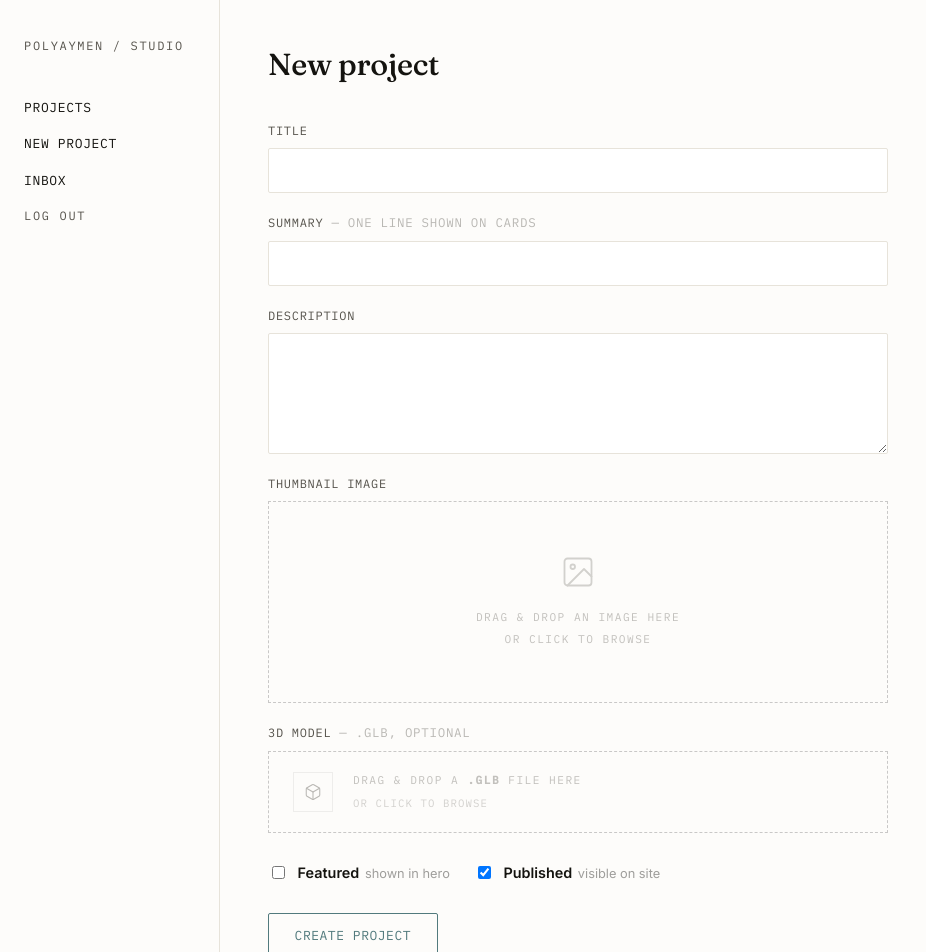
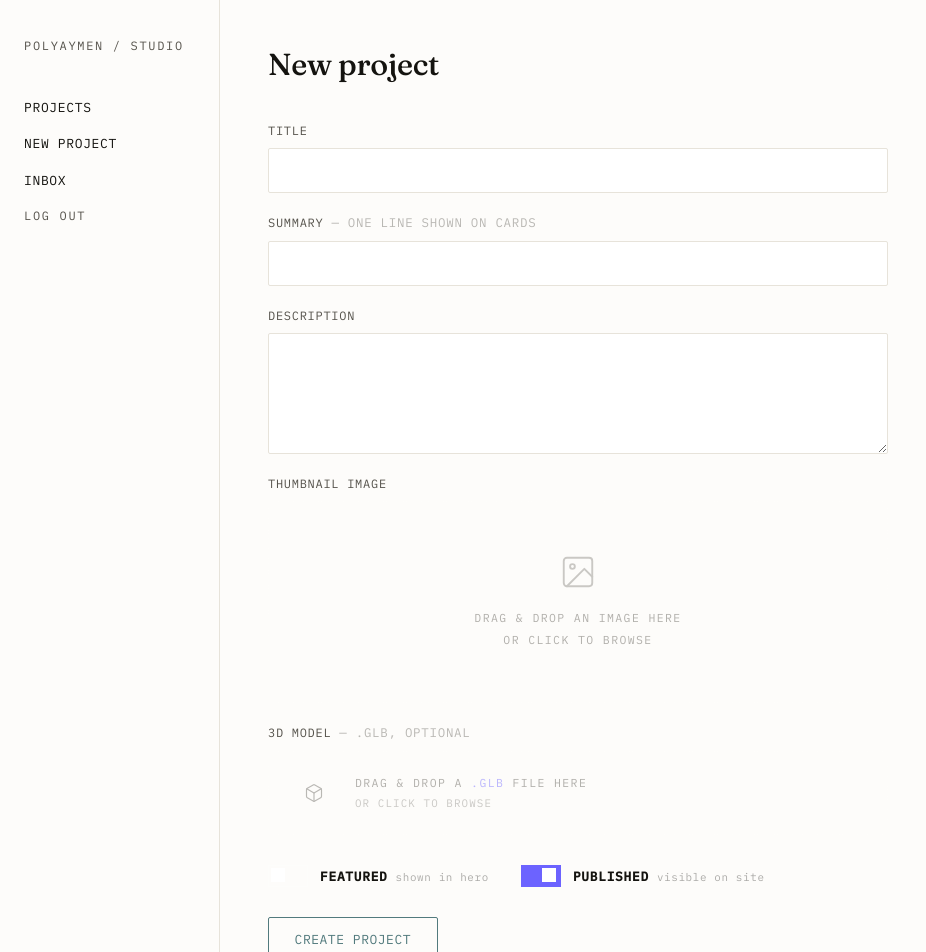
Before and after one commit to ZIKDZ/polyaymen, a React (Vite) app in the folder frontend/: page /dashboard/projects/new in a window 1280 px wide. Shown: the top 952 px of the page, without its empty margins (0-926 px from the left). Built offline with nearby package versions, Linux system fonts and the light colour scheme; no server answers; sample sign-in values are in the browser's storage.

Commit message:
railway test

```diff
--- a/frontend/src/pages/dashboard/ProjectForm.jsx
+++ b/frontend/src/pages/dashboard/ProjectForm.jsx
@@ -144,25 +144,30 @@ export default function ProjectForm() {
               display: "block",
               position: "relative",
               cursor: "pointer",
-              border: `1px dashed ${thumbnailDragging
-                ? "var(--color-fg, currentColor)"
-                : "var(--color-border, rgba(0,0,0,0.2))"}`,
-              background: thumbnailDragging ? "rgba(0,0,0,0.02)" : "transparent",
+              border: `1px dashed ${thumbnailDragging ? "var(--accent)" : "rgba(255,255,255,0.15)"}`,
+              background: thumbnailDragging ? "rgba(255,255,255,0.03)" : "transparent",
               transition: "border-color 0.2s, background 0.2s",
               overflow: "hidden",
             }}
           >
             {thumbnailPreview ? (
+              /* ── has preview ── */
               <div style={{ position: "relative" }}>
                 <img
                   src={thumbnailPreview}
                   alt="Thumbnail preview"
-                  style={{ width: "100%", maxHeight: "280px", objectFit: "cover", display: "block" }}
+                  style={{
+                    width: "100%",
+                    maxHeight: "280px",
+                    objectFit: "cover",
+                    display: "block",
+                  }}
                 />
-                <div
-                  style={{
-                    position: "absolute", inset: 0,
-                    background: "rgba(0,0,0,0.5)",
+                {/* dark overlay on hover handled via CSS trick with a sibling */}
+                <div style={{
+                  position: "absolute",
+                  inset: 0,
+                  background: "rgba(0,0,0,0.55)",
                   display: "flex",
                   flexDirection: "column",
                   alignItems: "center",
@@ -171,27 +176,28 @@ export default function ProjectForm() {
                   opacity: 0,
                   transition: "opacity 0.2s",
                 }}
+                  className="thumb-overlay"
                   onMouseEnter={(e) => (e.currentTarget.style.opacity = 1)}
                   onMouseLeave={(e) => (e.currentTarget.style.opacity = 0)}
                 >
-                  <svg width="26" height="26" viewBox="0 0 24 24" fill="none"
-                    stroke="#fff" strokeWidth="1.5" strokeLinecap="round" strokeLinejoin="round">
+                  <svg width="28" height="28" viewBox="0 0 24 24" fill="none"
+                    stroke="currentColor" strokeWidth="1.5" strokeLinecap="round" strokeLinejoin="round">
                     <path d="M21 15v4a2 2 0 0 1-2 2H5a2 2 0 0 1-2-2v-4" />
                     <polyline points="17 8 12 3 7 8" />
                     <line x1="12" y1="3" x2="12" y2="15" />
                   </svg>
                   <span style={{
                     fontFamily: "var(--font-mono, monospace)",
-                    fontSize: "0.68rem",
+                    fontSize: "0.7rem",
                     letterSpacing: "0.12em",
                     textTransform: "uppercase",
-                    color: "#fff",
                   }}>
                     Replace image
                   </span>
                 </div>
               </div>
             ) : (
+              /* ── empty state ── */
               <div style={{
                 minHeight: "200px",
                 display: "flex",
@@ -201,26 +207,27 @@ export default function ProjectForm() {
                 gap: "1rem",
                 padding: "2.5rem 1rem",
               }}>
-                <svg width="36" height="36" viewBox="0 0 24 24" fill="none"
+                <svg width="38" height="38" viewBox="0 0 24 24" fill="none"
                   stroke="currentColor" strokeWidth="1.2" strokeLinecap="round" strokeLinejoin="round"
-                  style={{ opacity: 0.25 }}>
+                  style={{ opacity: 0.3 }}>
                   <rect x="3" y="3" width="18" height="18" rx="2" />
                   <circle cx="8.5" cy="8.5" r="1.5" />
                   <polyline points="21 15 16 10 5 21" />
                 </svg>
+                <div style={{ textAlign: "center" }}>
                   <p style={{
                     margin: 0,
                     fontFamily: "var(--font-mono, monospace)",
-                  fontSize: "0.7rem",
-                  letterSpacing: "0.13em",
+                    fontSize: "0.72rem",
+                    letterSpacing: "0.12em",
                     textTransform: "uppercase",
-                  opacity: 0.35,
-                  textAlign: "center",
-                  lineHeight: 2,
+                    opacity: 0.45,
+                    lineHeight: 1.9,
                   }}>
                     Drag &amp; drop an image here<br />
                     or click to browse
                   </p>
+                </div>
               </div>
             )}
 
@@ -255,28 +262,25 @@ export default function ProjectForm() {
               gap: "1.25rem",
               padding: "1.25rem 1.5rem",
               cursor: "pointer",
-              border: `1px dashed ${glbDragging
-                ? "var(--color-fg, currentColor)"
-                : "var(--color-border, rgba(0,0,0,0.2))"}`,
-              background: glbDragging ? "rgba(0,0,0,0.02)" : "transparent",
+              border: `1px dashed ${glbDragging ? "var(--accent)" : "rgba(255,255,255,0.15)"}`,
+              background: glbDragging ? "rgba(255,255,255,0.03)" : "transparent",
               transition: "border-color 0.2s, background 0.2s",
             }}
           >
-            {/* icon */}
+            {/* icon block */}
             <span style={{
               display: "flex",
               alignItems: "center",
               justifyContent: "center",
-              width: "40px",
-              height: "40px",
-              border: "1px solid var(--color-border, rgba(0,0,0,0.15))",
+              width: "42px",
+              height: "42px",
+              background: "rgba(255,255,255,0.05)",
               flexShrink: 0,
-              opacity: glbFile ? 1 : 0.4,
-              transition: "opacity 0.2s",
             }}>
-              <svg width="18" height="18" viewBox="0 0 24 24" fill="none"
-                stroke="currentColor" strokeWidth="1.4"
-                strokeLinecap="round" strokeLinejoin="round">
+              <svg width="20" height="20" viewBox="0 0 24 24" fill="none"
+                stroke={glbFile ? "var(--accent, #6c63ff)" : "currentColor"}
+                strokeWidth="1.4" strokeLinecap="round" strokeLinejoin="round"
+                style={{ opacity: glbFile ? 1 : 0.4, transition: "opacity 0.2s" }}>
                 <path d="M21 16V8a2 2 0 0 0-1-1.73l-7-4a2 2 0 0 0-2 0l-7 4A2 2 0 0 0 3 8v8a2 2 0 0 0 1 1.73l7 4a2 2 0 0 0 2 0l7-4A2 2 0 0 0 21 16z" />
                 <polyline points="3.27 6.96 12 12.01 20.73 6.96" />
                 <line x1="12" y1="22.08" x2="12" y2="12" />
@@ -290,7 +294,7 @@ export default function ProjectForm() {
                   <p style={{
                     margin: 0,
                     fontFamily: "var(--font-mono, monospace)",
-                    fontSize: "0.78rem",
+                    fontSize: "0.8rem",
                     letterSpacing: "0.06em",
                     whiteSpace: "nowrap",
                     overflow: "hidden",
@@ -301,10 +305,10 @@ export default function ProjectForm() {
                   <p style={{
                     margin: "0.2rem 0 0",
                     fontFamily: "var(--font-mono, monospace)",
-                    fontSize: "0.67rem",
+                    fontSize: "0.68rem",
                     letterSpacing: "0.08em",
                     textTransform: "uppercase",
-                    opacity: 0.35,
+                    opacity: 0.4,
                   }}>
                     {(glbFile.size / 1024 / 1024).toFixed(2)} MB — click to replace
                   </p>
@@ -314,22 +318,22 @@ export default function ProjectForm() {
                   <p style={{
                     margin: 0,
                     fontFamily: "var(--font-mono, monospace)",
-                    fontSize: "0.7rem",
-                    letterSpacing: "0.13em",
+                    fontSize: "0.72rem",
+                    letterSpacing: "0.12em",
                     textTransform: "uppercase",
-                    opacity: 0.35,
+                    opacity: 0.45,
                   }}>
                     Drag &amp; drop a{" "}
-                    <span style={{ opacity: 1, fontWeight: 700 }}>.glb</span>
+                    <span style={{ color: "var(--accent, #6c63ff)", opacity: 1 }}>.glb</span>
                     {" "}file here
                   </p>
                   <p style={{
-                    margin: "0.3rem 0 0",
+                    margin: "0.2rem 0 0",
                     fontFamily: "var(--font-mono, monospace)",
-                    fontSize: "0.67rem",
+                    fontSize: "0.68rem",
                     letterSpacing: "0.1em",
                     textTransform: "uppercase",
-                    opacity: 0.25,
+                    opacity: 0.3,
                   }}>
                     or click to browse
                   </p>
@@ -337,30 +341,30 @@ export default function ProjectForm() {
               )}
             </div>
 
-            {/* clear */}
+            {/* clear button */}
             {glbFile && (
               <button
                 type="button"
                 onClick={(e) => { e.preventDefault(); setGlbFile(null); }}
                 style={{
                   background: "none",
-                  border: "1px solid var(--color-border, rgba(0,0,0,0.15))",
+                  border: "1px solid rgba(255,255,255,0.12)",
                   cursor: "pointer",
-                  padding: "0.3rem 0.45rem",
+                  padding: "0.3rem",
                   display: "flex",
                   alignItems: "center",
                   justifyContent: "center",
                   flexShrink: 0,
+                  opacity: 0.5,
                   color: "inherit",
-                  opacity: 0.45,
                   transition: "opacity 0.15s",
                 }}
                 onMouseEnter={(e) => (e.currentTarget.style.opacity = 1)}
-                onMouseLeave={(e) => (e.currentTarget.style.opacity = 0.45)}
+                onMouseLeave={(e) => (e.currentTarget.style.opacity = 0.5)}
                 title="Remove file"
               >
-                <svg width="12" height="12" viewBox="0 0 24 24" fill="none"
-                  stroke="currentColor" strokeWidth="2.5" strokeLinecap="round">
+                <svg width="14" height="14" viewBox="0 0 24 24" fill="none"
+                  stroke="currentColor" strokeWidth="2" strokeLinecap="round">
                   <line x1="18" y1="6" x2="6" y2="18" />
                   <line x1="6" y1="6" x2="18" y2="18" />
                 </svg>
@@ -377,8 +381,8 @@ export default function ProjectForm() {
           </label>
         </div>
 
-        {/* ── Toggles — original checkbox style ── */}
-        <div style={{ display: "flex", gap: "1.5rem", margin: "1.75rem 0" }}>
+        {/* ── Toggles ── */}
+        <div style={{ display: "flex", gap: "2rem", margin: "1.75rem 0 1.75rem" }}>
           {[
             { name: "is_featured", label: "Featured", sub: "shown in hero" },
             { name: "published", label: "Published", sub: "visible on site" },
@@ -388,21 +392,56 @@ export default function ProjectForm() {
               style={{
                 display: "flex",
                 alignItems: "center",
-                gap: "0.6rem",
+                gap: "0.75rem",
                 cursor: "pointer",
                 userSelect: "none",
-                fontSize: "0.9rem",
               }}
             >
+              {/* toggle track */}
+              <span style={{ position: "relative", width: "40px", height: "22px", flexShrink: 0 }}>
                 <input
                   type="checkbox"
                   name={name}
                   checked={form[name]}
                   onChange={onChange}
+                  style={{ opacity: 0, width: 0, height: 0, position: "absolute" }}
                 />
+                <span style={{
+                  position: "absolute", inset: 0,
+                  background: form[name] ? "var(--accent, #6c63ff)" : "rgba(255,255,255,0.08)",
+                  border: `1px solid ${form[name] ? "var(--accent, #6c63ff)" : "rgba(255,255,255,0.15)"}`,
+                  transition: "background 0.2s, border-color 0.2s",
+                }} />
+                <span style={{
+                  position: "absolute",
+                  top: "3px",
+                  left: form[name] ? "21px" : "3px",
+                  width: "14px", height: "14px",
+                  background: "#fff",
+                  transition: "left 0.2s",
+                }} />
+              </span>
+
               <span>
-                <span style={{ fontWeight: 600 }}>{label}</span>
-                <span style={{ opacity: 0.4, marginLeft: "0.35rem", fontSize: "0.8rem" }}>{sub}</span>
+                <span style={{
+                  fontFamily: "var(--font-mono, monospace)",
+                  fontSize: "0.8rem",
+                  letterSpacing: "0.06em",
+                  textTransform: "uppercase",
+                  fontWeight: 600,
+                }}>
+                  {label}
+                </span>
+                <span style={{
+                  fontFamily: "var(--font-mono, monospace)",
+                  fontSize: "0.68rem",
+                  letterSpacing: "0.06em",
+                  opacity: 0.35,
+                  marginLeft: "0.5rem",
+                  textTransform: "lowercase",
+                }}>
+                  {sub}
+                </span>
               </span>
             </label>
           ))}
@@ -414,10 +453,10 @@ export default function ProjectForm() {
             fontFamily: "var(--font-mono, monospace)",
             fontSize: "0.75rem",
             letterSpacing: "0.06em",
-            border: "1px solid var(--color-border, rgba(0,0,0,0.2))",
+            color: "#c0392b",
+            border: "1px solid rgba(192,57,43,0.3)",
             padding: "0.75rem 1rem",
             marginBottom: "1.5rem",
-            opacity: 0.8,
           }}>
             {error}
           </p>
```
Lines whose indentation alone changed are shown as unchanged.
